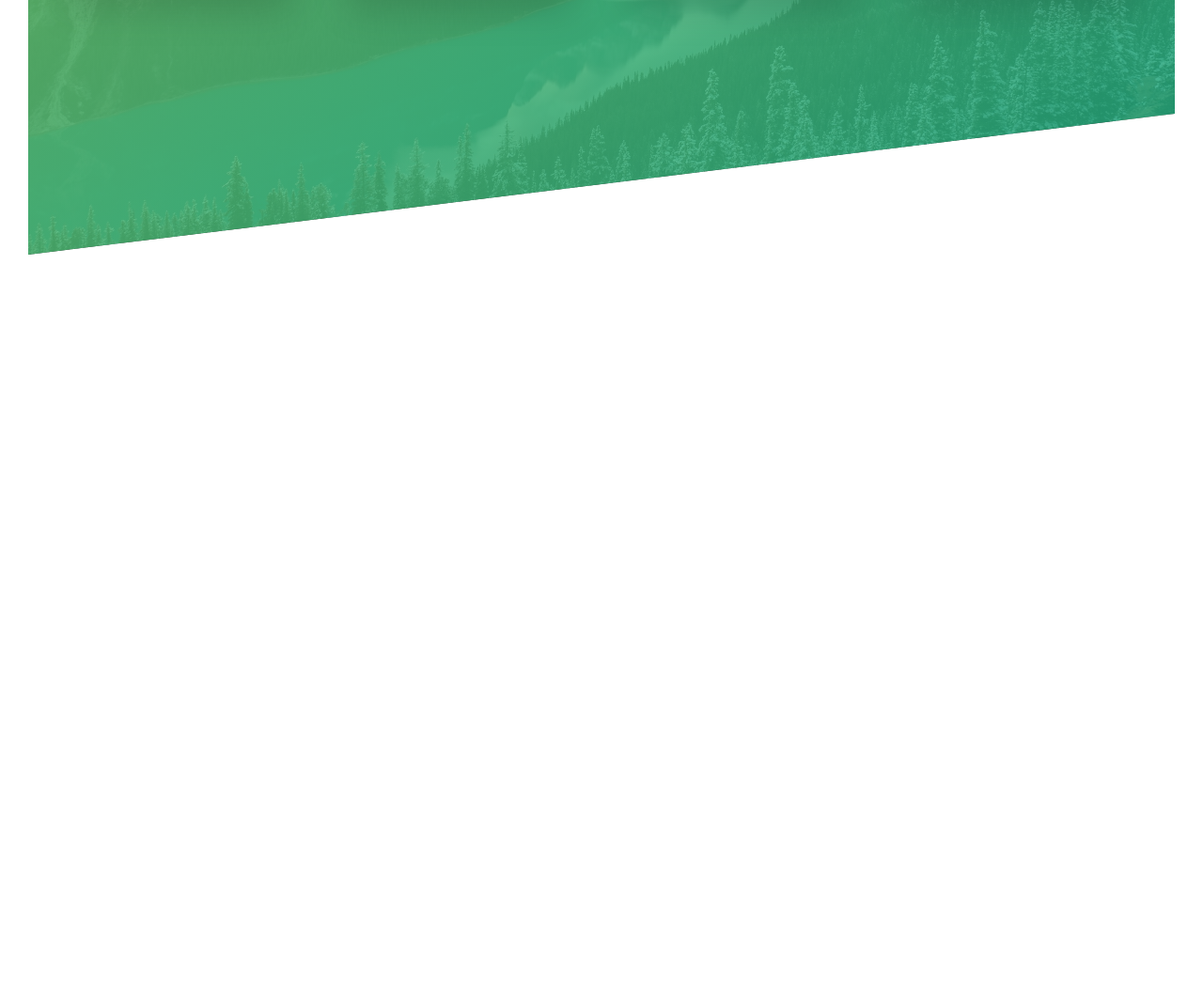
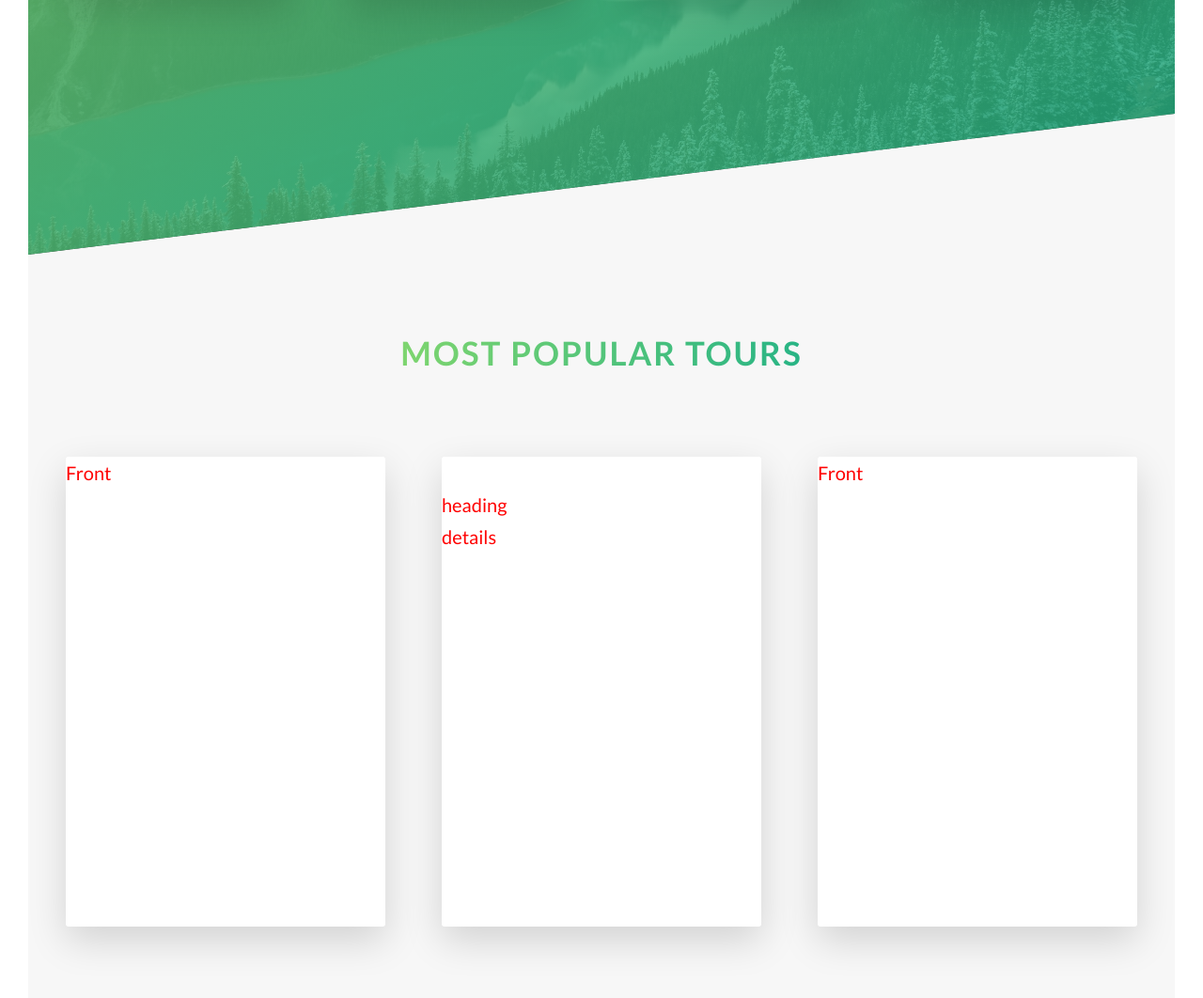
Before and after one commit to KE9SH1N/Natours, a website: page index.html in a window 1280 px wide. Shown: the part 2023-3085 px from the top of the page at 94% size. Before the commit the page ends 2294 px from the top, so only its background shows below. Drawn offline with Linux system fonts and the light colour scheme.

Commit message:
added tours section perspective card design

```diff
--- a/index.html
+++ b/index.html
@@ -108,6 +108,49 @@
                     </div>
                 </div>
             </section>
+
+            <section class="section-tours">
+                <div class="u-center-text u-margin-bottom-big">
+                    <h2 class="heading-secondary">
+                        Most Popular tours
+                    </h2>
+                </div>
+
+                <div class="row">
+                    <div class="col-1-of-3">
+                        <div class="card">
+                            <div class="card__side card__side--front">
+                                Front
+                            </div>
+                            <div class="card__side card__side--back card__side--back-1">
+                                Back
+                            </div>
+                        </div>
+                    </div>
+                    <div class="col-1-of-3">
+                        <div class="card">
+                            <div class="card__side card__side--front">
+                                <div class="card__picture card__picture-1">&nbsp;</div>
+                                <div class="card__heading">heading</div>
+                                <div class="card__details">details</div>
+                            </div>
+                            <div class="card__side card__side--back card__side--back-2">
+                                Back
+                            </div>
+                        </div>
+                    </div>
+                    <div class="col-1-of-3">
+                        <div class="card">
+                            <div class="card__side card__side--front">
+                                Front
+                            </div>
+                            <div class="card__side card__side--back card__side--back-3">
+                                Back
+                            </div>
+                        </div>
+                    </div>
+                </div>
+            </section>
         </main>
     </body>
 </html>
--- a/sass/abstracts/_variables.scss
+++ b/sass/abstracts/_variables.scss
@@ -3,6 +3,13 @@ $color-primary-light:#7ed56f;
 $color-primary-dark:#28b485;
 
 $color-gray-light-1:#f7f7f7;
+
+$color-secondary-light:#ffb900;
+$color-secondary-dark:#ff7730;
+
+$color-tertiary-light:#2998ff;
+$color-tertiary-dark:#5643fa;
+
 
 $color-gray-dark:#777;
 $color-white:#fff;
--- /dev/null
+++ b/sass/components/_card.scss
@@ -0,0 +1,47 @@
+.card{
+    perspective: 150rem;
+    -moz-perspective: 150rem;
+    height: 50rem;
+    position: relative;
+
+    &__side{
+        height: 50rem;
+        color: red;
+        font-size: 2rem;
+        transition: all 0.8s ease;
+        position: absolute;
+        top: 0;
+        left: 0;
+        width: 100%;
+        backface-visibility: hidden;
+        border-radius: 3px;
+        box-shadow: 0 1.5rem 4rem rgba($color-black, .15);
+
+        &--front{
+            background-color: $color-white;
+        }
+
+        &--back{
+            background-color: green;
+            transform: rotateY(180deg);
+
+            &-1{
+                background-image: linear-gradient(to right bottom, $color-secondary-light, $color-secondary-dark);
+            }
+
+            &-2{
+                background-image: linear-gradient(to right bottom, $color-secondary-light, $color-secondary-dark);
+            }
+        }
+    }
+    &:hover &__side--front{
+        transform: rotateY(-180deg);
+    }
+    &:hover &__side--back{
+        transform: rotateY(0);
+    }
+
+    &__picture{
+
+    }
+}
--- a/sass/main.scss
+++ b/sass/main.scss
@@ -10,6 +10,7 @@
 @import "./components/button";
 @import "./components/composition";
 @import "./components/feature-box";
+@import "./components/card";
 
 @import "./layouts/header";
 @import "./layouts/grid";
--- a/sass/pages/_home.scss
+++ b/sass/pages/_home.scss
@@ -22,3 +22,9 @@
         transform: skewY(7deg);
     }
 }
+
+.section-tours{
+    background-color: $color-gray-light-1;
+    padding: 25rem 0 50rem 0;
+    margin-top: -10rem;
+}
```
Also changed, not shown: css/style.css.
